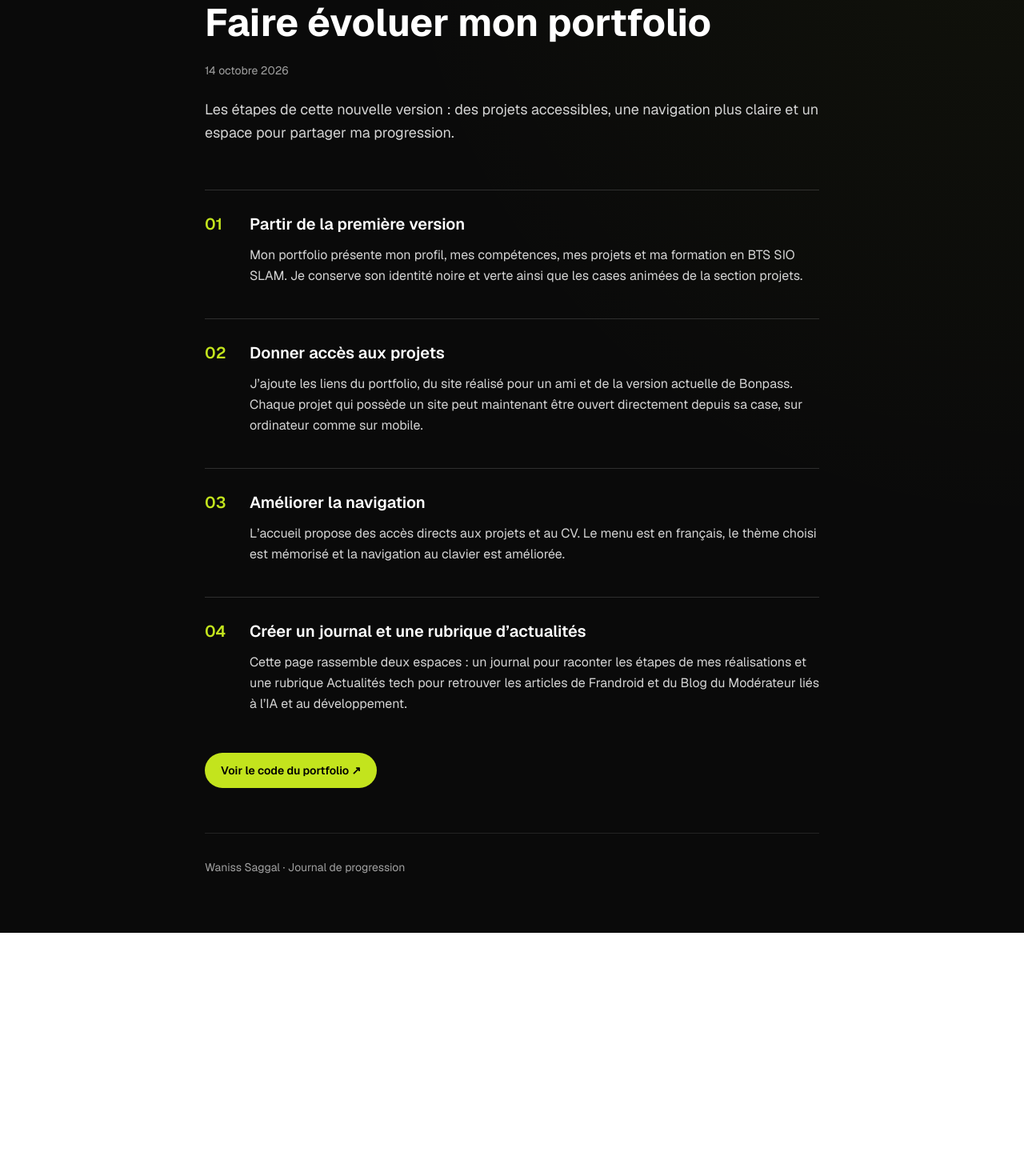
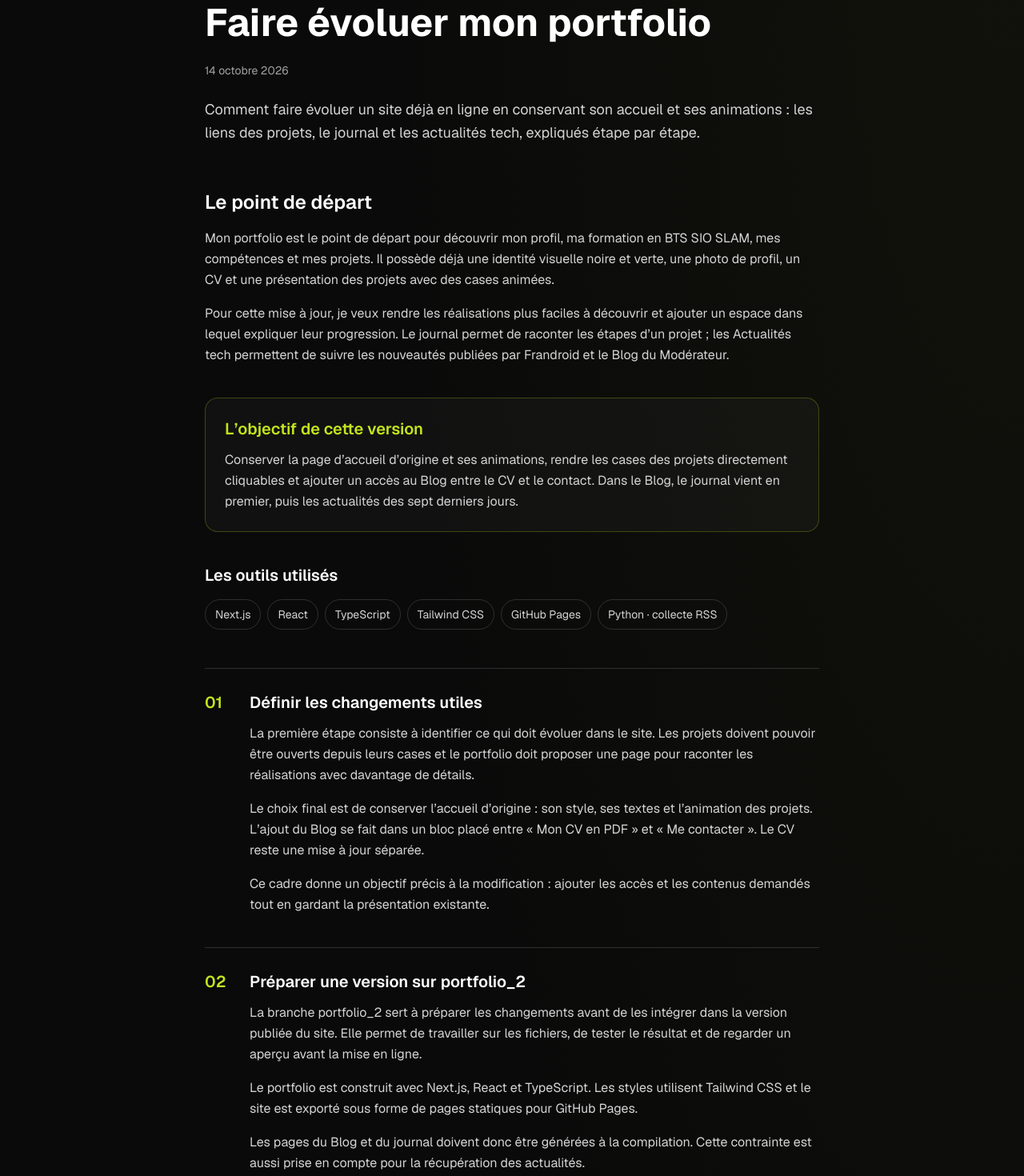
Before and after one commit to wvnis/portfoliowaniss, a Next.js app: page /blog/evolution-du-portfolio/ in a window 1280 px wide. Shown: the part 180-1650 px from the top of the page at 80% size. Before the commit the page ends 1346 px from the top, so only its background shows below. Built offline with nearby package versions, Linux system fonts and the light colour scheme.

Commit message:
Expand portfolio journal with context, detailed steps and results

```diff
--- a/app/blog/[slug]/page.tsx
+++ b/app/blog/[slug]/page.tsx
@@ -66,6 +66,41 @@ export default async function JournalPage({
             {entry.summary}
           </p>
         </header>
+        {entry.introduction && (
+          <section className="mb-10 space-y-4" aria-label="Contexte du projet">
+            <h2 className="text-2xl font-semibold">Le point de départ</h2>
+            {entry.introduction.map((paragraph) => (
+              <p key={paragraph} className="leading-relaxed text-neutral-300">
+                {paragraph}
+              </p>
+            ))}
+          </section>
+        )}
+        {entry.objective && (
+          <section className="mb-10 rounded-2xl border border-[#C3E41D]/25 bg-white/[0.03] p-6">
+            <h2 className="text-xl font-semibold text-[#C3E41D]">
+              L’objectif de cette version
+            </h2>
+            <p className="mt-3 leading-relaxed text-neutral-300">
+              {entry.objective}
+            </p>
+          </section>
+        )}
+        {entry.technologies && (
+          <section className="mb-12" aria-label="Technologies utilisées">
+            <h2 className="text-xl font-semibold">Les outils utilisés</h2>
+            <ul className="mt-4 flex flex-wrap gap-2">
+              {entry.technologies.map((technology) => (
+                <li
+                  key={technology}
+                  className="rounded-full border border-white/15 px-3 py-2 text-sm text-neutral-300"
+                >
+                  {technology}
+                </li>
+              ))}
+            </ul>
+          </section>
+        )}
         <ol className="space-y-10">
           {entry.steps.map((step, index) => (
             <li
@@ -80,10 +115,41 @@ export default async function JournalPage({
                 <p className="mt-3 leading-relaxed text-neutral-300">
                   {step.text}
                 </p>
+                {step.details?.map((paragraph) => (
+                  <p
+                    key={paragraph}
+                    className="mt-4 leading-relaxed text-neutral-300"
+                  >
+                    {paragraph}
+                  </p>
+                ))}
               </section>
             </li>
           ))}
         </ol>
+        {entry.outcome && (
+          <section className="mt-12 border-t border-white/15 pt-8">
+            <h2 className="text-2xl font-semibold">Le résultat</h2>
+            <p className="mt-4 leading-relaxed text-neutral-300">
+              {entry.outcome}
+            </p>
+          </section>
+        )}
+        {entry.nextSteps && (
+          <section className="mt-10">
+            <h2 className="text-2xl font-semibold">La suite du journal</h2>
+            <ul className="mt-4 space-y-3 text-neutral-300">
+              {entry.nextSteps.map((item) => (
+                <li key={item} className="flex gap-3 leading-relaxed">
+                  <span aria-hidden="true" className="text-[#C3E41D]">
+                    →
+                  </span>
+                  <span>{item}</span>
+                </li>
+              ))}
+            </ul>
+          </section>
+        )}
         <div className="mt-12 flex flex-wrap gap-3">
           {entry.links.map((link) => (
             <a
--- a/components/ui/blog-content.tsx
+++ b/components/ui/blog-content.tsx
@@ -140,9 +140,17 @@ export function BlogContent() {
               <BookOpen className="text-[#C3E41D]" size={24} />
               <h2 className="text-2xl font-semibold">Mon journal</h2>
             </div>
-            <p className="mb-6 text-sm leading-relaxed text-neutral-400">
-              Les choix, les étapes et les leçons de mes projets.
-            </p>
+            <div className="mb-6 max-w-3xl space-y-3 text-sm leading-relaxed text-neutral-400">
+              <p>
+                Dans ce journal, je raconte la progression de mes projets : leur
+                objectif, les outils utilisés, les principales étapes et les
+                vérifications réalisées.
+              </p>
+              <p>
+                Chaque récit donne le contexte et explique les choix qui
+                permettent de passer de l’idée à une réalisation concrète.
+              </p>
+            </div>
             {journal.map((entry) => (
               <article
                 key={entry.slug}
@@ -153,6 +161,7 @@ export function BlogContent() {
                     {entry.category}
                   </span>
                   <time dateTime={entry.date}>{formatDate(entry.date)}</time>
+                  <span>{entry.steps.length} étapes expliquées</span>
                 </div>
                 <h3 className="mt-6 text-2xl font-semibold leading-snug">
                   <Link
--- a/data/journal.ts
+++ b/data/journal.ts
@@ -4,7 +4,12 @@ export type JournalEntry = {
   date: string;
   category: string;
   summary: string;
-  steps: { title: string; text: string }[];
+  introduction?: string[];
+  objective?: string;
+  technologies?: string[];
+  steps: { title: string; text: string; details?: string[] }[];
+  outcome?: string;
+  nextSteps?: string[];
   links: { label: string; href: string }[];
 };
 
@@ -15,24 +20,85 @@ export const journal: JournalEntry[] = [
     date: "2026-10-14",
     category: "Portfolio",
     summary:
-      "Les étapes de cette nouvelle version : des projets accessibles, une navigation plus claire et un espace pour partager ma progression.",
+      "Comment faire évoluer un site déjà en ligne en conservant son accueil et ses animations : les liens des projets, le journal et les actualités tech, expliqués étape par étape.",
+    introduction: [
+      "Mon portfolio est le point de départ pour découvrir mon profil, ma formation en BTS SIO SLAM, mes compétences et mes projets. Il possède déjà une identité visuelle noire et verte, une photo de profil, un CV et une présentation des projets avec des cases animées.",
+      "Pour cette mise à jour, je veux rendre les réalisations plus faciles à découvrir et ajouter un espace dans lequel expliquer leur progression. Le journal permet de raconter les étapes d’un projet ; les Actualités tech permettent de suivre les nouveautés publiées par Frandroid et le Blog du Modérateur.",
+    ],
+    objective:
+      "Conserver la page d’accueil d’origine et ses animations, rendre les cases des projets directement cliquables et ajouter un accès au Blog entre le CV et le contact. Dans le Blog, le journal vient en premier, puis les actualités des sept derniers jours.",
+    technologies: [
+      "Next.js",
+      "React",
+      "TypeScript",
+      "Tailwind CSS",
+      "GitHub Pages",
+      "Python · collecte RSS",
+    ],
     steps: [
       {
-        title: "Partir de la première version",
-        text: "Mon portfolio présente mon profil, mes compétences, mes projets et ma formation en BTS SIO SLAM. Je conserve son identité noire et verte ainsi que les cases animées de la section projets.",
+        title: "Définir les changements utiles",
+        text: "La première étape consiste à identifier ce qui doit évoluer dans le site. Les projets doivent pouvoir être ouverts depuis leurs cases et le portfolio doit proposer une page pour raconter les réalisations avec davantage de détails.",
+        details: [
+          "Le choix final est de conserver l’accueil d’origine : son style, ses textes et l’animation des projets. L’ajout du Blog se fait dans un bloc placé entre « Mon CV en PDF » et « Me contacter ». Le CV reste une mise à jour séparée.",
+          "Ce cadre donne un objectif précis à la modification : ajouter les accès et les contenus demandés tout en gardant la présentation existante.",
+        ],
       },
       {
-        title: "Donner accès aux projets",
-        text: "J’ajoute les liens du portfolio, du site réalisé pour un ami et de la version actuelle de Bonpass. Chaque projet qui possède un site peut maintenant être ouvert directement depuis sa case, sur ordinateur comme sur mobile.",
+        title: "Préparer une version sur portfolio_2",
+        text: "La branche portfolio_2 sert à préparer les changements avant de les intégrer dans la version publiée du site. Elle permet de travailler sur les fichiers, de tester le résultat et de regarder un aperçu avant la mise en ligne.",
+        details: [
+          "Le portfolio est construit avec Next.js, React et TypeScript. Les styles utilisent Tailwind CSS et le site est exporté sous forme de pages statiques pour GitHub Pages.",
+          "Les pages du Blog et du journal doivent donc être générées à la compilation. Cette contrainte est aussi prise en compte pour la récupération des actualités.",
+        ],
       },
       {
-        title: "Améliorer la navigation",
-        text: "L’accueil propose des accès directs aux projets et au CV. Le menu est en français, le thème choisi est mémorisé et la navigation au clavier est améliorée.",
+        title: "Rendre les cases des projets cliquables",
+        text: "Les liens ajoutés permettent d’ouvrir le portfolio lui-même, le site réalisé pour un ami et la version actuelle de Bonpass. Le clic porte directement sur la case du projet.",
+        details: [
+          "Les dimensions, les images, les transitions de largeur et les effets de texte de la présentation d’origine sont conservés. Le survol continue d’agrandir une case comme auparavant.",
+          "Les sites s’ouvrent dans un nouvel onglet pour garder le portfolio accessible. Le clic est vérifié sur ordinateur et sur mobile, où les projets utilisent la présentation déjà prévue par le site.",
+        ],
       },
       {
-        title: "Créer un journal et une rubrique d’actualités",
-        text: "Cette page rassemble deux espaces : un journal pour raconter les étapes de mes réalisations et une rubrique Actualités tech pour retrouver les articles de Frandroid et du Blog du Modérateur liés à l’IA et au développement.",
+        title: "Ajouter le Blog à la bonne place",
+        text: "Le bloc Blog prend place après le CV et avant le contact. Son bouton mène vers une page dédiée qui regroupe le journal de progression et les Actualités tech.",
+        details: [
+          "Les deux rubriques se suivent sur toute la largeur : le journal d’abord, puis les actualités en dessous. Cette organisation garde un ordre de lecture clair sur ordinateur comme sur téléphone.",
+          "Le journal présente le contexte, les objectifs, les choix techniques et les étapes de chaque réalisation. Un article détaillé permet ensuite de suivre le déroulement du projet.",
+        ],
       },
+      {
+        title: "Récupérer les actualités automatiquement",
+        text: "Les sources choisies sont Frandroid et le Blog du Modérateur. La collecte utilise leurs flux RSS pour récupérer les titres, les dates et les liens des articles liés à l’IA et au développement.",
+        details: [
+          "Un script Python filtre les thèmes pertinents et retire les doublons. La page affiche le nom de la source et un lien vers l’article original. Les recherches et les filtres permettent de retrouver les sujets qui intéressent le lecteur.",
+          "Une exécution quotidienne est prévue dans GitHub Actions après la publication de cette version sur la branche main. L’index déjà publié est repris avant d’ajouter les nouveaux articles, ce qui permet de garder l’historique d’un jour à l’autre.",
+        ],
+      },
+      {
+        title: "Limiter l’historique à une semaine",
+        text: "La rubrique Actualités tech conserve une fenêtre glissante de sept jours. À chaque collecte, les articles trop anciens sont retirés de l’index, tandis que les articles récents des jours précédents restent disponibles.",
+        details: [
+          "La page contrôle aussi l’âge des articles dans le navigateur. Un article qui dépasse sept jours est masqué automatiquement, y compris si la récupération quotidienne rencontre un problème.",
+          "Lorsqu’une source ne répond pas, les articles déjà disponibles sont conservés uniquement tant qu’ils restent dans cette période. Le lecteur peut ainsi consulter les contenus encore récents.",
+        ],
+      },
+      {
+        title: "Vérifier le résultat avant publication",
+        text: "La compilation et la vérification du code contrôlent que les pages peuvent être générées pour GitHub Pages. Les tests de collecte vérifient le filtrage, la gestion de l’historique et la suppression des articles expirés.",
+        details: [
+          "Les vérifications dans le navigateur portent sur la disposition des rubriques, le clic sur les cases, l’ouverture du Blog et l’affichage sur ordinateur et mobile.",
+          "L’accueil est comparé avec sa version d’origine pour vérifier que seul le bloc Blog a été ajouté et que les styles de l’animation des projets sont restés identiques. Le résultat est enregistré sur portfolio_2 et contrôlé par GitHub Actions.",
+        ],
+      },
+    ],
+    outcome:
+      "Cette version conserve l’identité du portfolio et ajoute des accès directs aux projets. Le Blog rassemble un journal détaillé et des actualités tech actualisées quotidiennement après publication, avec un historique limité à une semaine. Les changements sont préparés sur une branche dédiée et vérifiés avant leur intégration.",
+    nextSteps: [
+      "Raconter la réalisation du site pour mon ami avec les étapes, les technologies et les captures du projet.",
+      "Présenter Bonpass : son objectif, mon rôle, les fonctionnalités réalisées et les prochaines évolutions.",
+      "Ajouter des exemples concrets aux articles pour illustrer les choix techniques et les difficultés rencontrées.",
     ],
     links: [
       {
```
Also changed, not shown: 1 other file (tests, documents, lock files or other folders).
